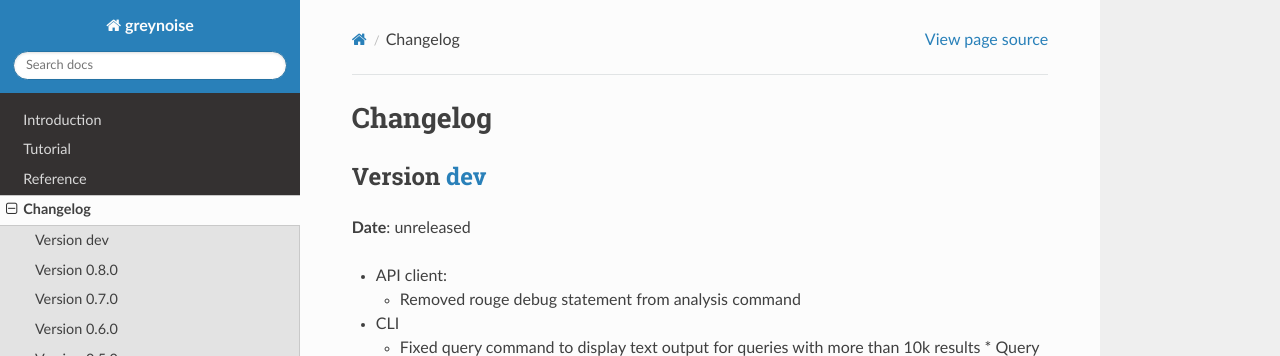
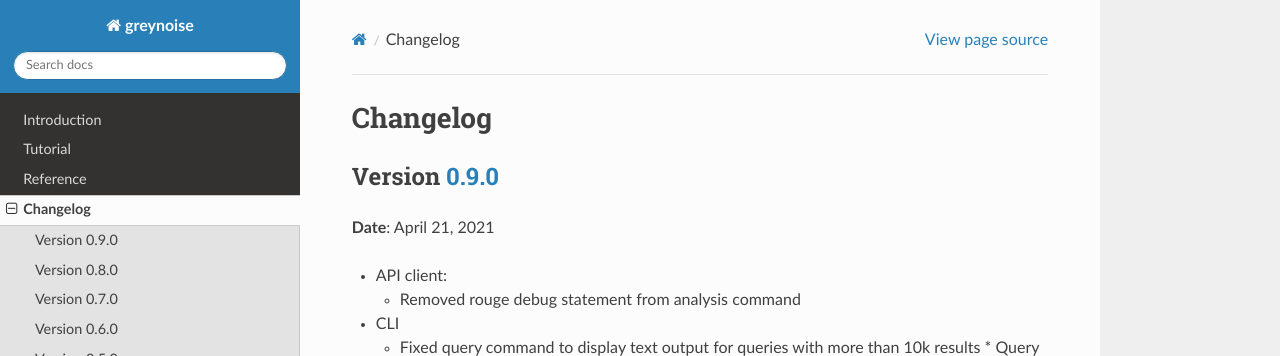
Before and after one commit to GreyNoise-Intelligence/pygreynoise, a Sphinx documentation site: the page built from docs/source/changelog.rst, in a window 1280 px wide and 900 px high. Shown: the top 356 px of the window. Built offline with Sphinx 7.4.7 and the Read the Docs theme 2.0.0, drawn with Linux system fonts in a browser that asks for light colours.

Commit message:
Bump version: 0.8.0 -> 0.9.0

```diff
--- a/CHANGELOG.rst
+++ b/CHANGELOG.rst
@@ -2,9 +2,9 @@
 Changelog
 =========
 
-Version `dev`_
+Version `0.9.0`_
 ================
-**Date**: unreleased
+**Date**: April 21, 2021
 
 * API client:
 
@@ -180,4 +180,4 @@
 .. _`0.6.0`: https://github.com/GreyNoise-Intelligence/pygreynoise/compare/v0.5.0...0.6.0
 .. _`0.7.0`: https://github.com/GreyNoise-Intelligence/pygreynoise/compare/v0.6.0...0.7.0
 .. _`0.8.0`: https://github.com/GreyNoise-Intelligence/pygreynoise/compare/v0.7.0...0.8.0
-.. _`dev`: https://github.com/GreyNoise-Intelligence/pygreynoise/compare/v0.8.0...HEAD
+.. _`0.9.0`: https://github.com/GreyNoise-Intelligence/pygreynoise/compare/v0.8.0...0.9.0
--- a/docs/source/conf.py
+++ b/docs/source/conf.py
@@ -25,7 +25,7 @@
 author = "GreyNoise Intelligence"
 
 # The full version, including alpha/beta/rc tags
-release = "0.8.0"
+release = "0.9.0"
 
 
 # -- General configuration ---------------------------------------------------
--- a/setup.py
+++ b/setup.py
@@ -27,7 +27,7 @@
 
 setup(
     name="greynoise",
-    version="0.8.0",
+    version="0.9.0",
     description="Abstraction to interact with GreyNoise API.",
     url="https://greynoise.io/",
     author="GreyNoise Intelligence",
--- a/src/greynoise/__version__.py
+++ b/src/greynoise/__version__.py
@@ -5,4 +5,4 @@
 __maintainer__ = "GreyNoise Intelligence"
 __email__ = "hello@greynoise.io"
 __status__ = "BETA"
-__version__ = "0.8.0"
+__version__ = "0.9.0"
```
Also changed, not shown: .bumpversion.cfg.
